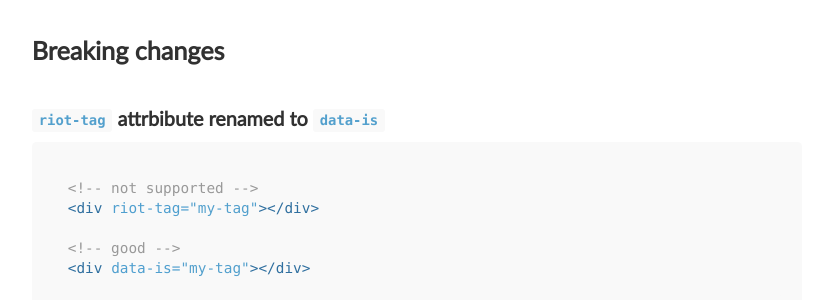
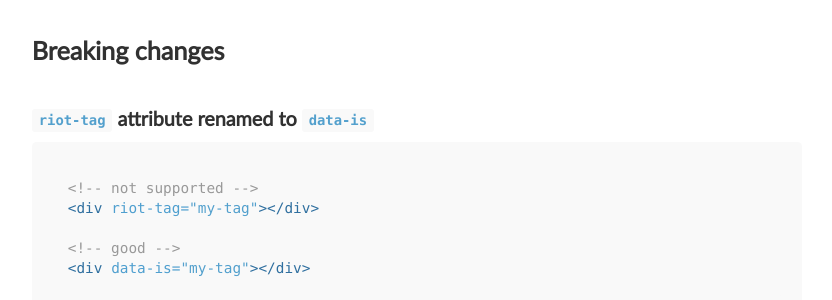
Before and after one commit to riot/riot.github.io, a Jekyll site: the page built from guide/migration-from-riot2.md, in a window 1280 px wide and 900 px high, scrolled down 351 px. Shown: the part 150-450 px from the top of the window, without its empty margins (223-1055 px from the left). Built offline with Jekyll 4.4.1, drawn with Linux system fonts in a browser that asks for light colours; nearby versions of some CDN libraries; emoji names are drawn with the system emoji font.

Commit message:
Fix typo: attrbibute > attribute

````diff
--- a/guide/migration-from-riot2.md
+++ b/guide/migration-from-riot2.md
@@ -14,7 +14,7 @@ Migration from Riot 2 shouldn't be very difficult. Refer to the list of breaking
 
 ## Breaking changes
 
-### `riot-tag` attrbibute renamed to `data-is`
+### `riot-tag` attribute renamed to `data-is`
 
 ```html
 <!-- not supported -->
````
